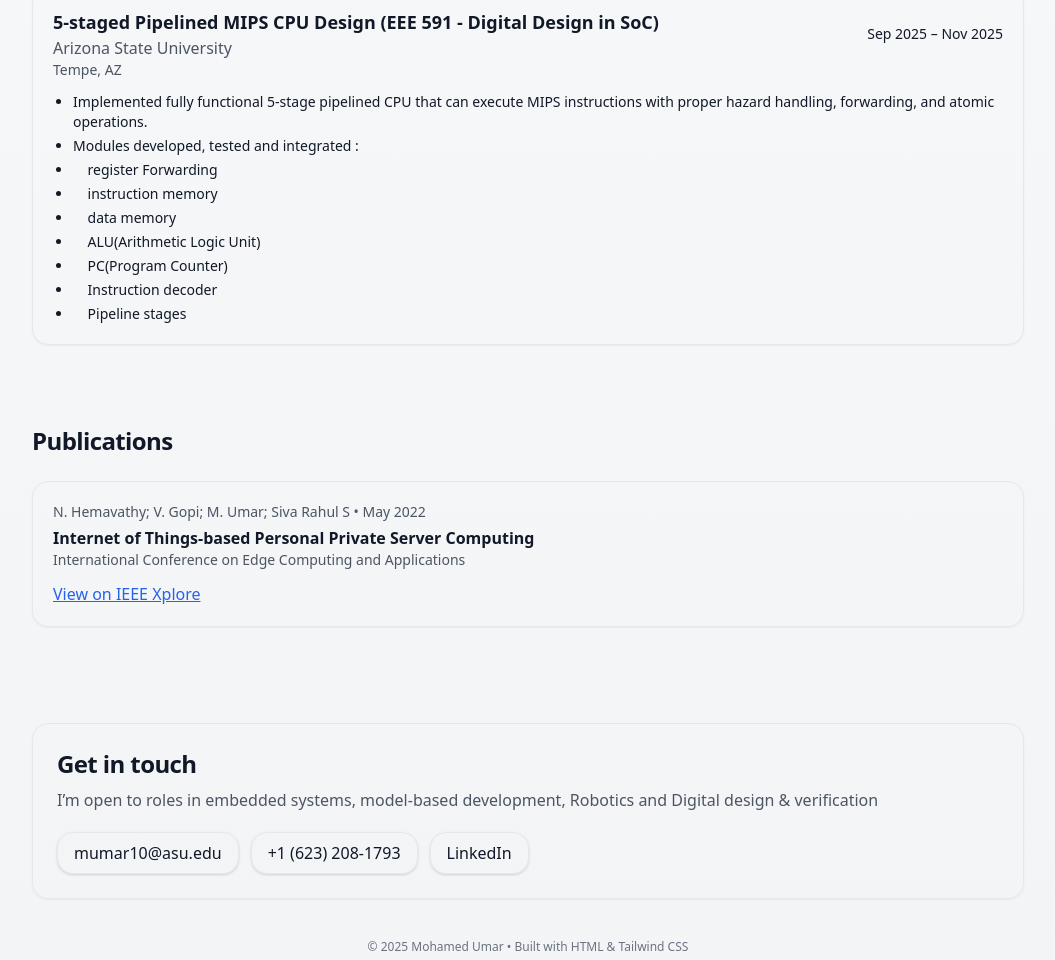
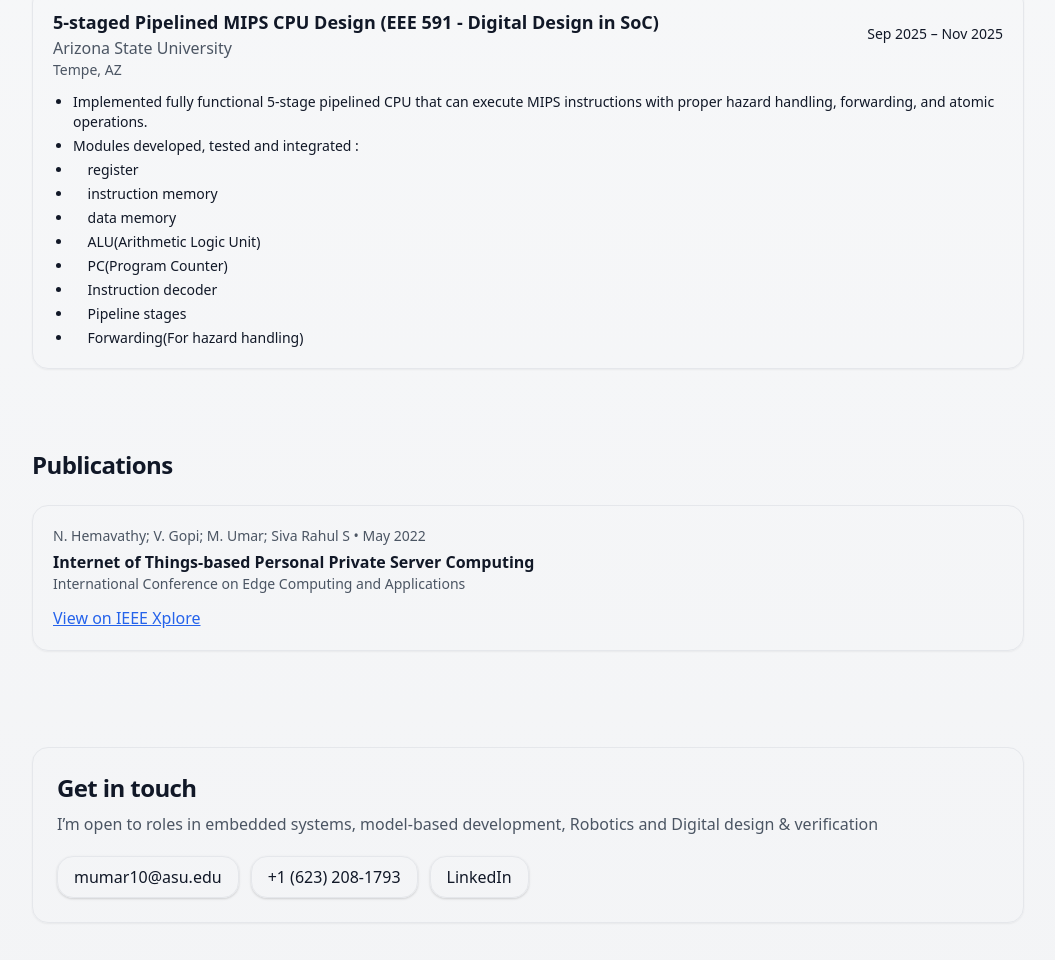
Before and after one commit to Umar-3300/Website, a plain HTML site: page index.html in a window 1280 px wide. Shown: the part 3256-4216 px from the top of the page, without its empty margins (112-1167 px from the left). Drawn offline with nearby package versions, Linux system fonts and the light colour scheme.

Commit message:
Added latest changes

```diff
--- a/index.html
+++ b/index.html
@@ -273,14 +273,14 @@
         <li> Implemented fully functional 5-stage pipelined CPU that can execute MIPS instructions with proper hazard handling,
 forwarding, and atomic operations.</li>
         <li> Modules developed, tested and integrated : </li>
-        <li> &nbsp;&nbsp;&nbsp;&nbsp;register Forwarding</li>
+        <li> &nbsp;&nbsp;&nbsp;&nbsp;register</li>
         <li> &nbsp;&nbsp;&nbsp;&nbsp;instruction memory</li>
         <li> &nbsp;&nbsp;&nbsp;&nbsp;data memory</li>
         <li> &nbsp;&nbsp;&nbsp;&nbsp;ALU(Arithmetic Logic Unit)</li>
         <li> &nbsp;&nbsp;&nbsp;&nbsp;PC(Program Counter)</li>
         <li> &nbsp;&nbsp;&nbsp;&nbsp;Instruction decoder</li>
         <li> &nbsp;&nbsp;&nbsp;&nbsp;Pipeline stages</li>
-
+        <li> &nbsp;&nbsp;&nbsp;&nbsp;Forwarding(For hazard handling)</li>
       </ul>
     </article>
 
```
